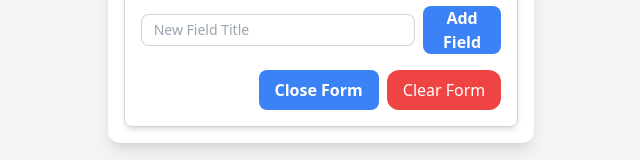
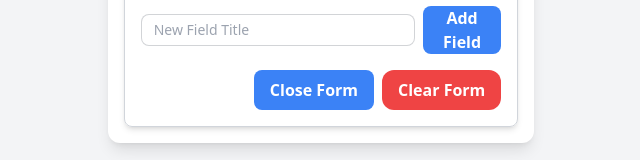
Before and after one commit to AshrafMd-1/form-builder, a React (Create React App) app: page / in a window 1280 px wide. Both pictures are taken after a click on the button "Open Form". Shown: the part 608-768 px from the top of the page, without its empty margins (319-959 px from the left). Built offline with nearby package versions, Linux system fonts and the light colour scheme.

Commit message:
change font color to bold

```diff
--- a/src/components/Form.tsx
+++ b/src/components/Form.tsx
@@ -105,7 +105,7 @@ export default function Form(props: { closeFormCB: () => void }) {
           Close Form
         </button>
         <button
-          className="bg-red-500 text-white px-4 py-2 rounded-xl active:bg-red-600 hover:bg-red-700 focus:outline-none focus:shadow-outline-red"
+          className="bg-red-500 font-bold text-white px-4 py-2 rounded-xl active:bg-red-600 hover:bg-red-700 focus:outline-none focus:shadow-outline-red"
           onClick={clearForm}
         >
           Clear Form
```
